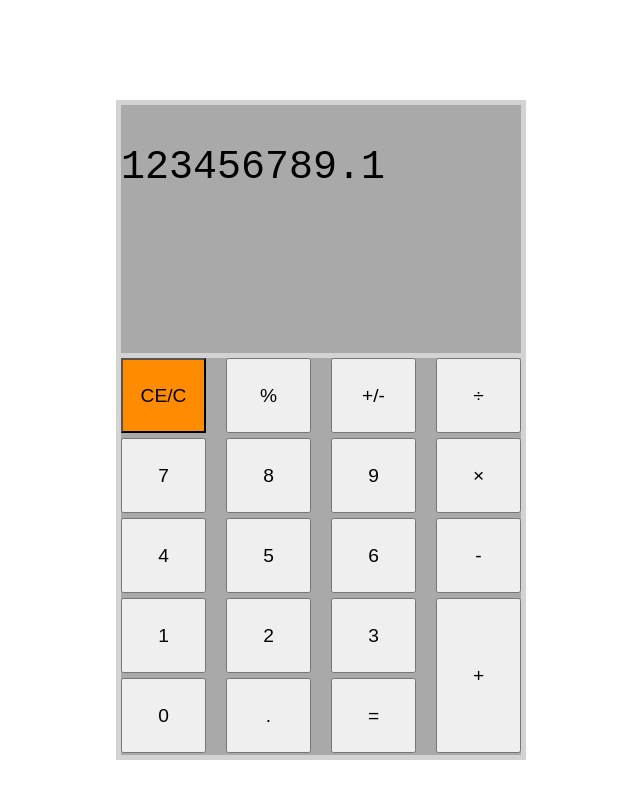
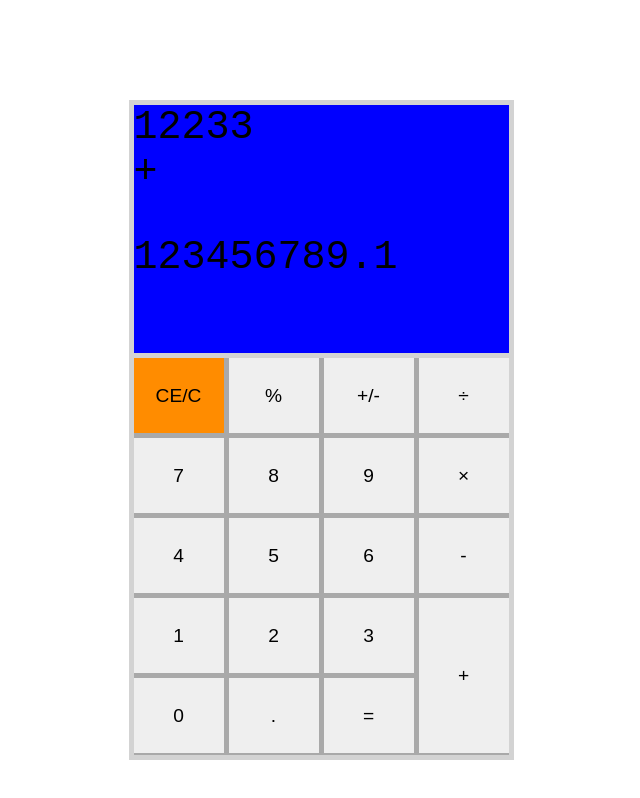
Before and after one commit to karolpiekut/basic_calculator, a plain HTML site: page index.html in a window 1280 px wide. Shown: the whole page, without its empty margins (319-959 px from the left). Drawn offline with Linux system fonts and the light colour scheme.

Commit message:
fix css layout

```diff
--- a/index.html
+++ b/index.html
@@ -13,8 +13,8 @@
 <div id="calc">
     <div id="screenBorder">
         <div id="screen">
-            <div class="runningTotal"></div>
-            <div class="currentOperation"></div>
+            <div class="runningTotal">12233</div>
+            <div class="currentOperation">+</div>
             <div class="currentValue"><p>123456789.1</p></div>
         </div>
     </div>
--- a/styles.css
+++ b/styles.css
@@ -1,40 +1,44 @@
 :root {
     font-family: monospace, Arial, Helvetica, sans-serif;
+
 }
 
 
 #calc {
+    box-sizing: border-box;
     background: lightgray;
-    height: 650px;
-    max-width: 400px;
+    height: 660px;
+    width: 385px;
     display: flex;
     flex-direction: column;
     padding: 5px;
     margin-left: auto;
     margin-right: auto;
     margin-top: 100px;
-    gap: 5px;
 }
 
 #screenBorder {
-    background: darkgray;
+    background:blue;
     height: 250px;
-    width: 400px;
+    width: 375px;
+    padding: 0;
 }
 
 #calcButtons {
     background: darkgray;
     height: 400px;
-    width: 400px;
+    width: 375px;
     display: grid;
-    grid-template-columns: repeat(4, 100px);
+    grid-template-columns: repeat(4, 90px);
     grid-template-rows: repeat(4, 75px);
-    gap: 5px;
-    border: 5px;
+    padding:0;
+    gap:5px;
+    margin-top: 5px;
 }
 
 button {
     font-size: 1.2rem;
+    border-width: 0;
 }
 
 #screen {
@@ -43,7 +47,7 @@ button {
 
 button {
     height: 75px;
-    width: 85px;
+    width: 90px;
     padding: 0;
 }
 
```
